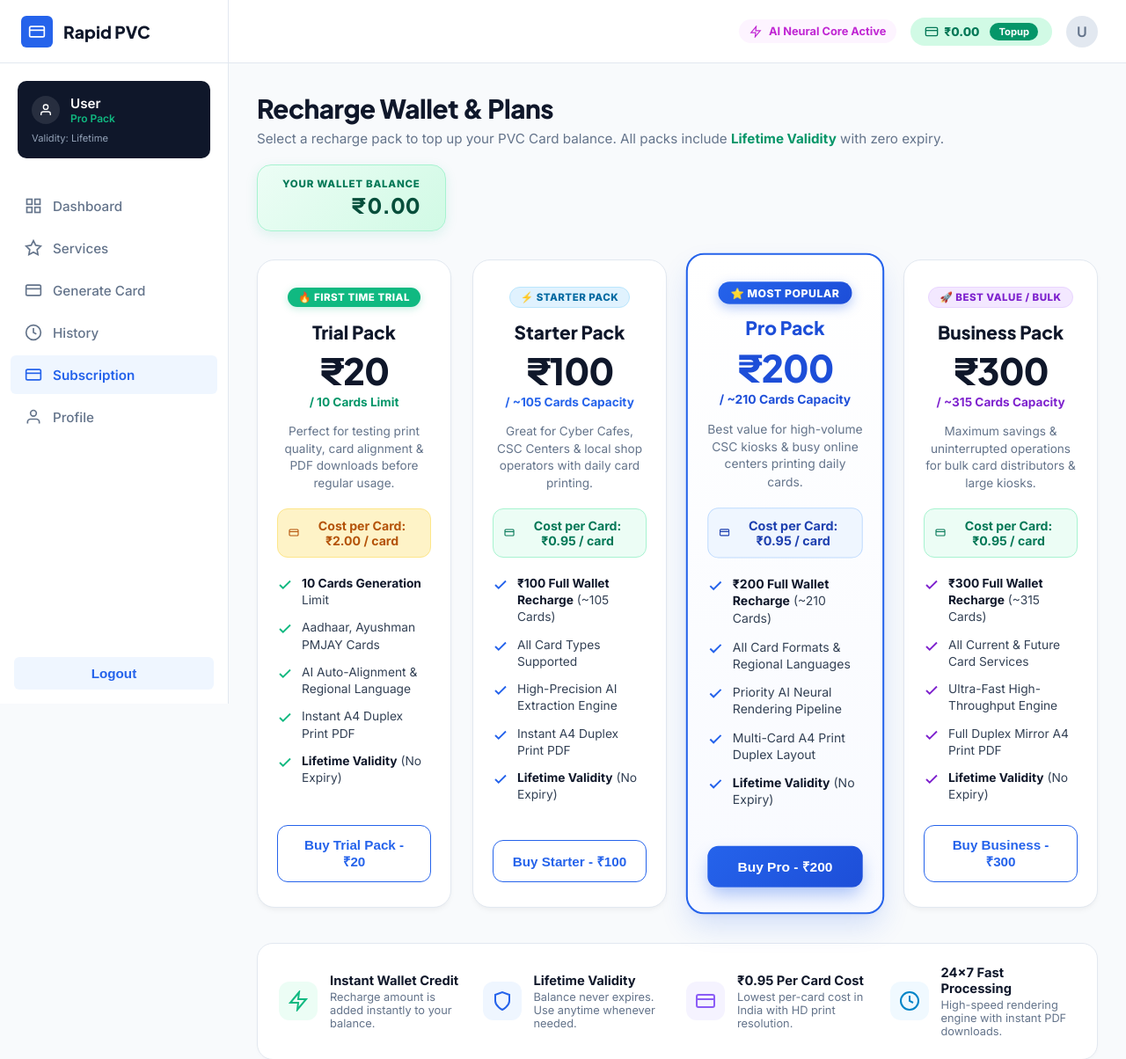
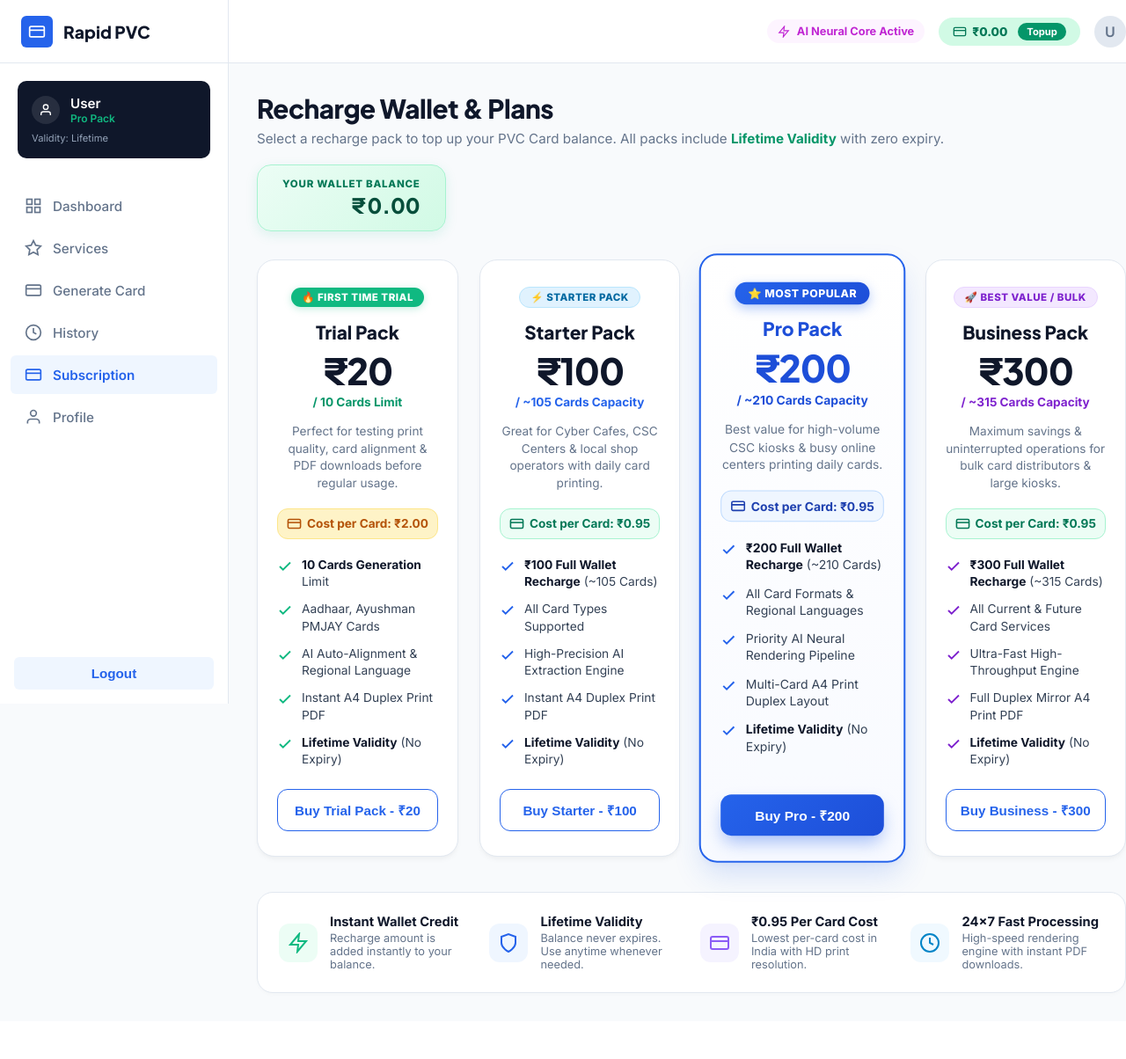
Before and after one commit to rapidpvccard-max/pvc-card-pro, a FastAPI app: page /subscription in a window 1280 px wide. Shown: the top 1204 px of the page at 88% size. After the commit the page ends 1129 px from the top, so only its background shows below. Run offline with FastAPI, Linux system fonts and the light colour scheme; some libraries are stand-ins or nearby versions.

Commit message:
fix: Make Cost per Card tag single line across all subscription plans

```diff
--- a/templates/subscription.html
+++ b/templates/subscription.html
@@ -203,15 +203,16 @@
     /* Cost per card highlight pill */
     .cost-tag-box {
         margin-bottom: 20px;
-        padding: 10px 12px;
+        padding: 8px 10px;
         border-radius: 12px;
         text-align: center;
-        font-size: 0.88rem;
+        font-size: 0.85rem;
         font-weight: 700;
         display: flex;
         align-items: center;
         justify-content: center;
         gap: 6px;
+        white-space: nowrap;
     }
 
     .cost-tag-box.rate-standard {
@@ -448,10 +449,10 @@
 
         <p class="plan-desc">Perfect for testing print quality, card alignment & PDF downloads before regular usage.</p>
 
-        <!-- Cost per Card Pill (2.00 / card) -->
+        <!-- Cost per Card Pill (2.00) -->
         <div class="cost-tag-box rate-trial">
             <svg width="17" height="17" viewBox="0 0 24 24" fill="none" stroke="currentColor" stroke-width="2.2"><rect x="2" y="5" width="20" height="14" rx="2"/><line x1="2" y1="10" x2="22" y2="10"/></svg>
-            <span>Cost per Card: <strong>₹2.00 / card</strong></span>
+            <span>Cost per Card: <strong>₹2.00</strong></span>
         </div>
 
         <ul class="plan-features">
@@ -497,10 +498,10 @@
 
         <p class="plan-desc">Great for Cyber Cafes, CSC Centers & local shop operators with daily card printing.</p>
 
-        <!-- Cost per Card Pill (0.95 / card) -->
+        <!-- Cost per Card Pill (0.95) -->
         <div class="cost-tag-box rate-standard">
             <svg width="17" height="17" viewBox="0 0 24 24" fill="none" stroke="currentColor" stroke-width="2.2"><rect x="2" y="5" width="20" height="14" rx="2"/><line x1="2" y1="10" x2="22" y2="10"/></svg>
-            <span>Cost per Card: <strong>₹0.95 / card</strong></span>
+            <span>Cost per Card: <strong>₹0.95</strong></span>
         </div>
 
         <ul class="plan-features">
@@ -546,10 +547,10 @@
 
         <p class="plan-desc">Best value for high-volume CSC kiosks & busy online centers printing daily cards.</p>
 
-        <!-- Cost per Card Pill (0.95 / card) -->
+        <!-- Cost per Card Pill (0.95) -->
         <div class="cost-tag-box rate-pro">
             <svg width="17" height="17" viewBox="0 0 24 24" fill="none" stroke="currentColor" stroke-width="2.2"><rect x="2" y="5" width="20" height="14" rx="2"/><line x1="2" y1="10" x2="22" y2="10"/></svg>
-            <span>Cost per Card: <strong>₹0.95 / card</strong></span>
+            <span>Cost per Card: <strong>₹0.95</strong></span>
         </div>
 
         <ul class="plan-features">
@@ -595,10 +596,10 @@
 
         <p class="plan-desc">Maximum savings & uninterrupted operations for bulk card distributors & large kiosks.</p>
 
-        <!-- Cost per Card Pill (0.95 / card) -->
+        <!-- Cost per Card Pill (0.95) -->
         <div class="cost-tag-box rate-standard">
             <svg width="17" height="17" viewBox="0 0 24 24" fill="none" stroke="currentColor" stroke-width="2.2"><rect x="2" y="5" width="20" height="14" rx="2"/><line x1="2" y1="10" x2="22" y2="10"/></svg>
-            <span>Cost per Card: <strong>₹0.95 / card</strong></span>
+            <span>Cost per Card: <strong>₹0.95</strong></span>
         </div>
 
         <ul class="plan-features">
```
